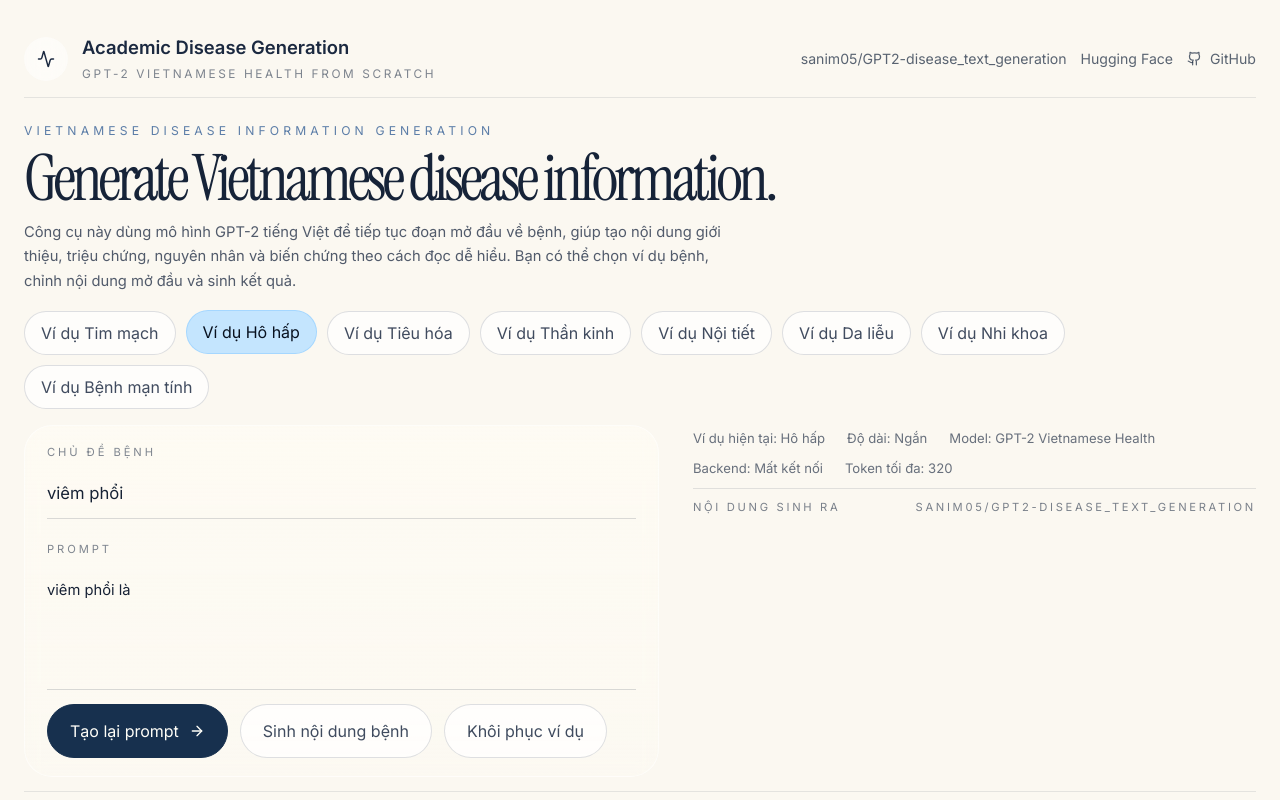
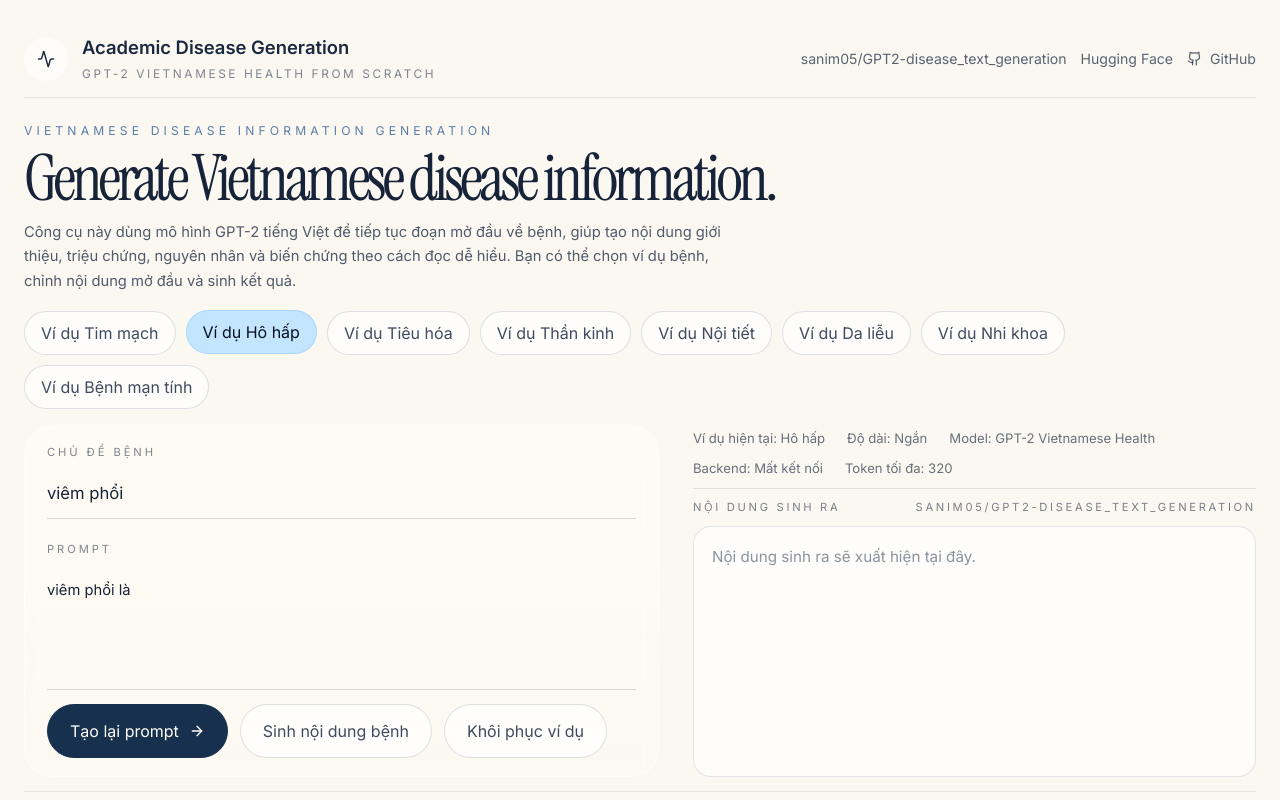
Before and after one commit to Tuancoolboy/website-gpt2-disease, a React (Vite) app: page / in a window 1280 px wide. Built offline with nearby package versions, Linux system fonts and the light colour scheme; no server answers.

Commit message:
Show generated text in scrollable textarea

```diff
--- a/src/App.tsx
+++ b/src/App.tsx
@@ -499,6 +499,12 @@ export default function App() {
     }
   };
 
+  const outputPlaceholder = isGenerating
+    ? 'Model đang tạo nội dung từ prompt. Lần chạy đầu có thể mất 20 đến 60 giây, nhất là khi backend đang chạy bằng CPU.'
+    : backendStatus === 'warming'
+      ? 'Server đang tải model vào bộ nhớ. Khi trạng thái chuyển sang sẵn sàng, bạn có thể chạy prompt bình thường.'
+      : 'Nội dung sinh ra sẽ xuất hiện tại đây.';
+
   return (
     <div className="aethera-shell">
       <div className="aethera-background">
@@ -638,21 +644,13 @@ export default function App() {
                 ) : null}
 
                 <div className="aethera-output-text">
-                  {isGenerating ? (
-                    <p className="aethera-loading-copy">
-                      Model đang tạo nội dung từ prompt. Lần chạy đầu có thể mất 20 đến 60 giây,
-                      nhất là khi backend đang chạy bằng CPU.
-                    </p>
-                  ) : backendStatus === 'warming' && !generatedText ? (
-                    <p className="aethera-loading-copy">
-                      Server đang tải model vào bộ nhớ. Khi trạng thái chuyển sang sẵn sàng, bạn có
-                      thể chạy prompt bình thường.
-                    </p>
-                  ) : generatedText ? (
-                    <p className="whitespace-pre-wrap">{generatedText}</p>
-                  ) : (
-                    null
-                  )}
+                  <textarea
+                    className="aethera-output-field"
+                    value={generatedText}
+                    placeholder={outputPlaceholder}
+                    readOnly
+                    spellCheck={false}
+                  />
                 </div>
               </section>
             </section>
--- a/src/index.css
+++ b/src/index.css
@@ -418,22 +418,33 @@ a {
   max-width: 100%;
   min-height: 0;
   flex: 1;
-  overflow: auto;
   margin-top: 10px;
-  padding-right: 6px;
+}
+
+.aethera-output-field {
+  width: 100%;
+  height: 100%;
+  min-height: 240px;
+  padding: 16px 18px;
+  border: 1px solid rgba(27, 41, 64, 0.12);
+  border-radius: 18px;
+  background: rgba(255, 255, 255, 0.74);
   color: rgba(27, 41, 64, 0.9);
   font-size: 0.95rem;
   line-height: 1.78;
+  resize: none;
+  overflow: auto;
+  outline: none;
+  box-sizing: border-box;
 }
 
-.aethera-output-text p {
-  margin: 0;
-  white-space: pre-wrap;
-  overflow-wrap: anywhere;
+.aethera-output-field::placeholder {
+  color: rgba(27, 41, 64, 0.5);
 }
 
-.aethera-loading-copy {
-  color: rgba(27, 41, 64, 0.78);
+.aethera-output-field:focus {
+  border-color: rgba(93, 152, 211, 0.45);
+  box-shadow: 0 0 0 3px rgba(93, 152, 211, 0.08);
 }
 
 .aethera-dock {
```
